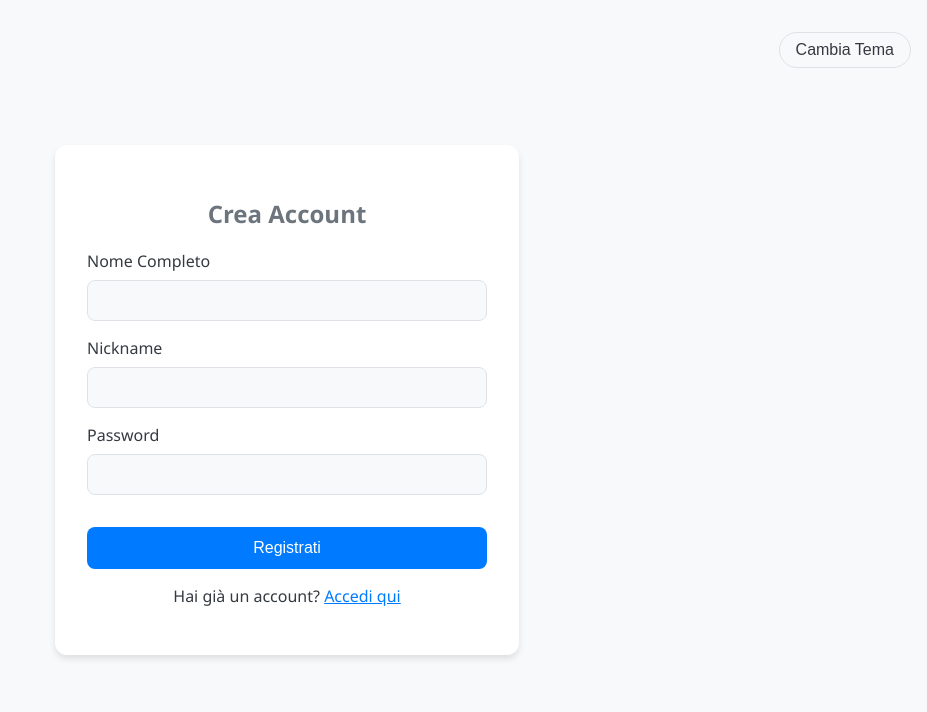
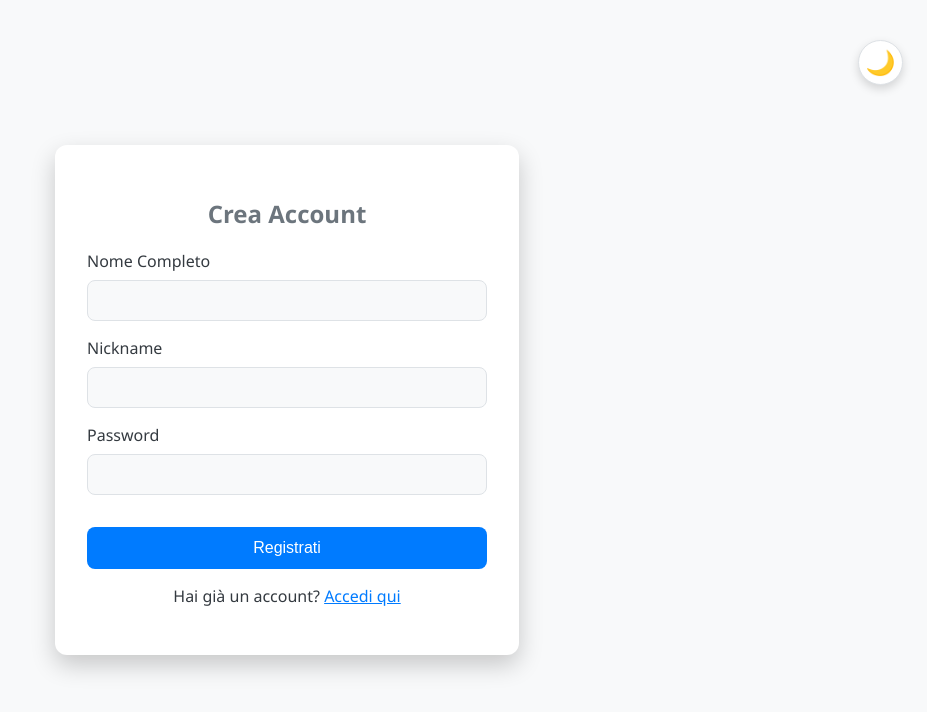
Before and after one commit to MiViEs-96/PersonalFinantialAssistant, a Flask app: page /register in a window 1280 px wide. Shown: the top 712 px of the page, without its empty margins (353-1280 px from the left). Run offline with Flask 3, Linux system fonts and the light colour scheme.

Commit message:
Enhance UI with deeper shadows and icon-based theme toggle
- Replaced "Cambia Tema" text with dynamic ☀️/🌙 icons.
- Increased box-shadow on the main container for better depth and visibility.
- Improved theme toggle button styling (circular, with hover effect).

Co-authored-by: MiViEs-96 <228829351+MiViEs-96@users.noreply.github.com>

```diff
--- a/static/style.css
+++ b/static/style.css
@@ -34,7 +34,7 @@ body {
     background-color: var(--card-bg);
     padding: 2rem;
     border-radius: 12px;
-    box-shadow: 0 4px 6px rgba(0,0,0,0.1);
+    box-shadow: 0 10px 25px rgba(0,0,0,0.2);
     width: 100%;
     max-width: 400px;
     text-align: center;
@@ -83,15 +83,27 @@ button:hover {
 
 .theme-toggle {
     position: absolute;
-    top: 1rem;
-    right: 1rem;
-    background: none;
+    top: 1.5rem;
+    right: 1.5rem;
+    background: var(--card-bg);
     border: 1px solid var(--border-color);
     color: var(--text-color);
-    padding: 0.5rem 1rem;
-    border-radius: 20px;
+    padding: 0.5rem;
+    border-radius: 50%;
     cursor: pointer;
-    width: auto;
+    width: 45px;
+    height: 45px;
+    display: flex;
+    justify-content: center;
+    align-items: center;
+    font-size: 1.5rem;
+    box-shadow: 0 4px 10px rgba(0,0,0,0.15);
+    transition: transform 0.2s, box-shadow 0.2s;
+}
+
+.theme-toggle:hover {
+    transform: scale(1.1);
+    box-shadow: 0 6px 15px rgba(0,0,0,0.2);
 }
 
 .flash-messages {
--- a/templates/base.html
+++ b/templates/base.html
@@ -7,7 +7,9 @@
     <link rel="stylesheet" href="{{ url_for('static', filename='style.css') }}">
 </head>
 <body>
-    <button class="theme-toggle" onclick="toggleTheme()">Cambia Tema</button>
+    <button class="theme-toggle" id="theme-toggle" onclick="toggleTheme()" aria-label="Cambia Tema">
+        <span id="theme-icon">🌙</span>
+    </button>
     <div class="container {% block container_class %}{% endblock %}">
         {% with messages = get_flashed_messages() %}
           {% if messages %}
@@ -23,16 +25,23 @@
     </div>
 
     <script>
+        function updateIcon(theme) {
+            const icon = document.getElementById('theme-icon');
+            icon.textContent = theme === 'dark' ? '☀️' : '🌙';
+        }
+
         function toggleTheme() {
             const currentTheme = document.documentElement.getAttribute('data-theme');
             const newTheme = currentTheme === 'dark' ? 'light' : 'dark';
             document.documentElement.setAttribute('data-theme', newTheme);
             localStorage.setItem('theme', newTheme);
+            updateIcon(newTheme);
         }
 
         // Apply saved theme
         const savedTheme = localStorage.getItem('theme') || (window.matchMedia('(prefers-color-scheme: dark)').matches ? 'dark' : 'light');
         document.documentElement.setAttribute('data-theme', savedTheme);
+        updateIcon(savedTheme);
     </script>
 </body>
 </html>
```
